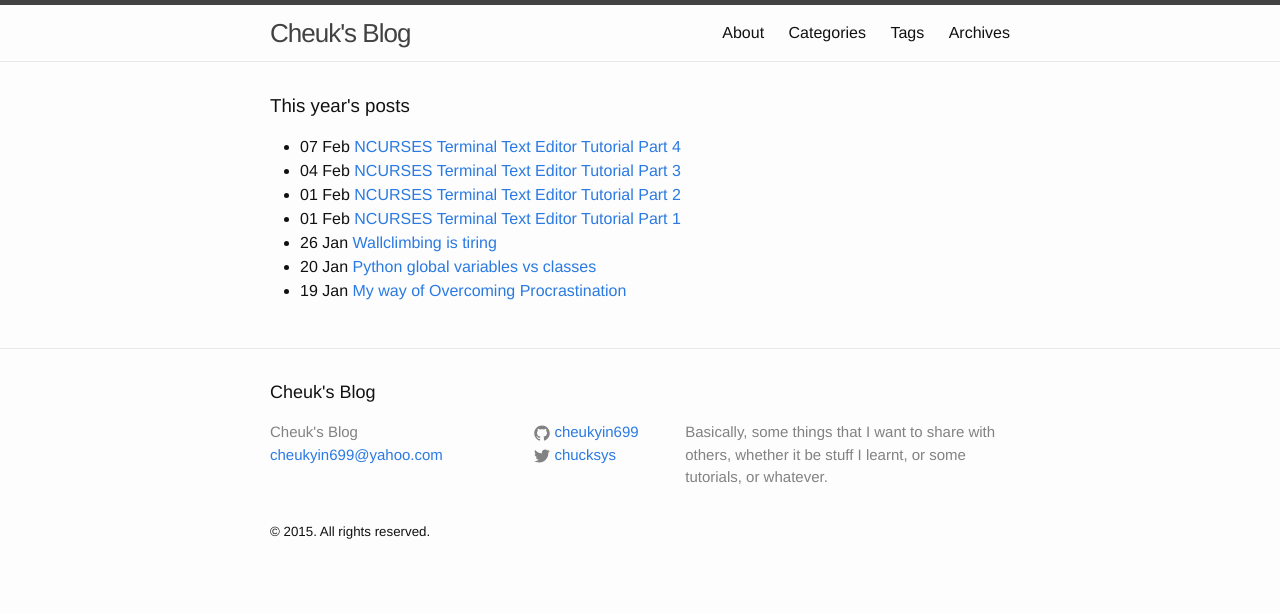
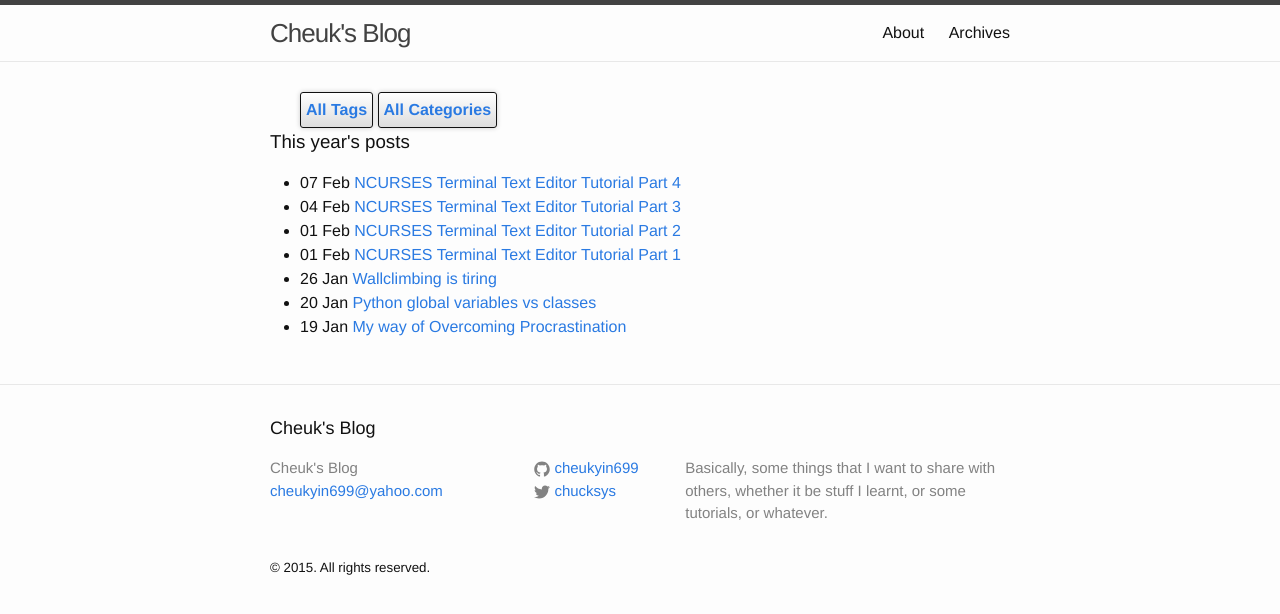
Before and after one commit to chuck-sys/personal-site, a Jekyll site: the page built from archives.html, in a window 1280 px wide. Shown: the top 614 px of the page. Built offline with Jekyll 4.4.1, drawn with Linux system fonts in a browser that asks for light colours; Markdown is read by kramdown in place of the engine named in the settings.

Commit message:
Concatenated Tags and Categories page into Archives

```diff
--- /dev/null
+++ b/_includes/archives-nav.html
@@ -0,0 +1,6 @@
+<div class="navlist">
+<ul>
+    <li><a href="/tags/"><b>All Tags</b></a></li>
+    <li><a href="/categories/"><b>All Categories</b></a></li>
+</ul>
+</div>
--- a/_includes/header.html
+++ b/_includes/header.html
@@ -20,8 +20,6 @@
           {% endif %}
         {% endfor %}
         <!-- Add some solid links for .html files -->
-        <a class="page-link" href="/categories/">Categories</a>
-        <a class="page-link" href="/tags/">Tags</a>
         <a class="page-link" href="/archives/">Archives</a>
       </div>
     </nav>
--- a/archives.html
+++ b/archives.html
@@ -2,6 +2,9 @@
 layout: default
 permalink: /archives/
 ---
+
+{% include archives-nav.html %}
+
 <section id="archive">
     <h3>This year's posts</h3>
     {%for post in site.posts %}
```
